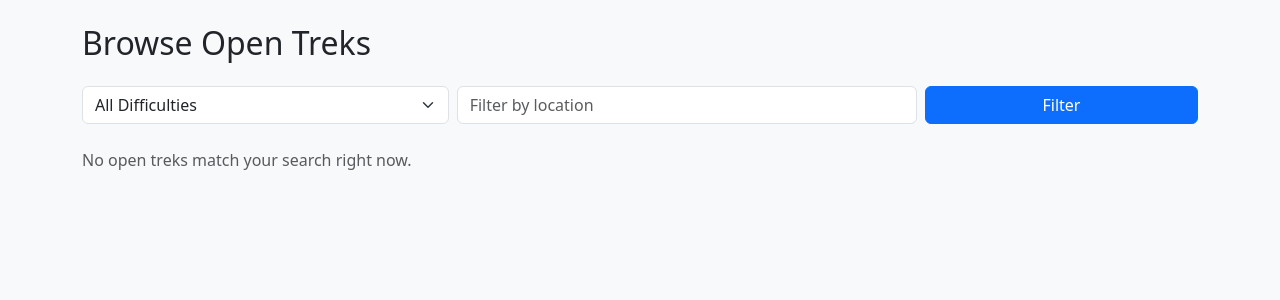
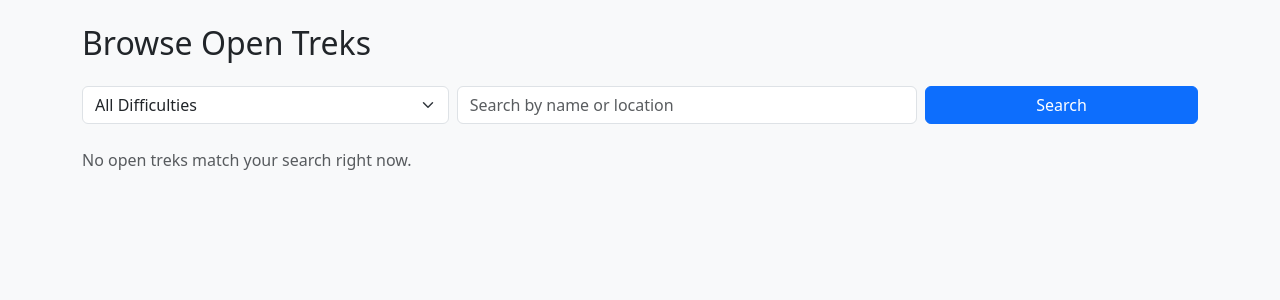
Before and after one commit to itsayushch/trekking-management-system, a Flask app: page /trekker/treks in a window 1280 px wide. Shown: the part 56-356 px from the top of the page. Run offline with Flask 3, Linux system fonts and the light colour scheme; the visitor is signed in with stand-in values (Sample User, id 1); data that the repository does not hold is empty.

Commit message:
Disabled butotn for booked treks and improve search

```diff
--- a/routes/trekker.py
+++ b/routes/trekker.py
@@ -54,18 +54,22 @@ def browse_treks():
         return redirect(url_for('auth.login'))
 
     difficulty = request.args.get('difficulty')
-    location = request.args.get('location')
+    search_query = request.args.get('search_query')
 
     treks = Trek.query.filter_by(status='Open')
 
     if difficulty:
         treks = treks.filter(Trek.difficulty == difficulty)
-    if location:
-        treks = treks.filter(Trek.location.ilike('%' + location + '%'))
+    if search_query:
+        from sqlalchemy import or_
+        treks = treks.filter(or_(Trek.location.ilike('%' + search_query + '%'), Trek.name.ilike('%' + search_query + '%')))
 
     trek_list = treks.all()
 
-    return render_template('trekker/browse_treks.html', trek_list=trek_list, difficulty=difficulty, location=location)
+    user_id = session.get('user_id')
+    booked_trek_ids = [booking.trek_id for booking in Booking.query.filter_by(user_id=user_id).all()]
+
+    return render_template('trekker/browse_treks.html', trek_list=trek_list, difficulty=difficulty, search_query=search_query, booked_trek_ids=booked_trek_ids)
 
 
 @trekker_bp.route('/trekker/treks/<int:id>/book', methods=['POST'])
--- a/templates/trekker/browse_treks.html
+++ b/templates/trekker/browse_treks.html
@@ -16,10 +16,10 @@
         </select>
     </div>
     <div class="col-md-5">
-        <input type="text" name="location" class="form-control" placeholder="Filter by location" value="{{ location or '' }}">
+        <input type="text" name="search_query" class="form-control" placeholder="Search by name or location" value="{{ search_query or '' }}">
     </div>
     <div class="col-md-3">
-        <button type="submit" class="btn btn-primary w-100">Filter</button>
+        <button type="submit" class="btn btn-primary w-100">Search</button>
     </div>
 </form>
 
@@ -36,9 +36,13 @@
                 <p class="card-text mb-3"><strong>Slots Left:</strong> {{ trek.available_slots }}</p>
 
                 <form method="POST" action="{{ url_for('trekker.book_trek', id=trek.id) }}" class="mt-auto book-form">
-                    <button type="submit" class="btn btn-success w-100" {% if trek.available_slots <= 0 %}disabled{% endif %}>
-                        {% if trek.available_slots <= 0 %}Fully Booked{% else %}Book Now{% endif %}
-                    </button>
+                    {% if trek.id in booked_trek_ids %}
+                        <button type="button" class="btn btn-secondary w-100" disabled>Booked</button>
+                    {% else %}
+                        <button type="submit" class="btn btn-success w-100" {% if trek.available_slots <= 0 %}disabled{% endif %}>
+                            {% if trek.available_slots <= 0 %}Fully Booked{% else %}Book Now{% endif %}
+                        </button>
+                    {% endif %}
                 </form>
             </div>
         </div>
```
